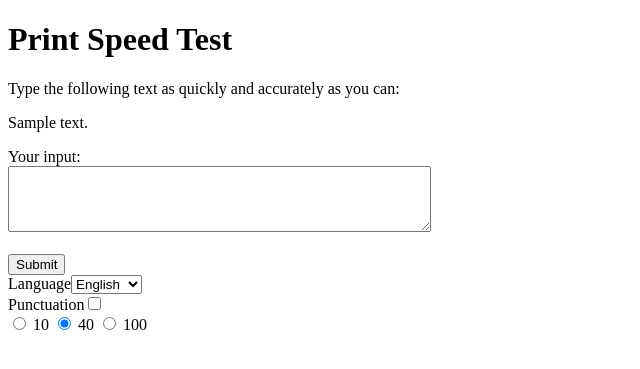
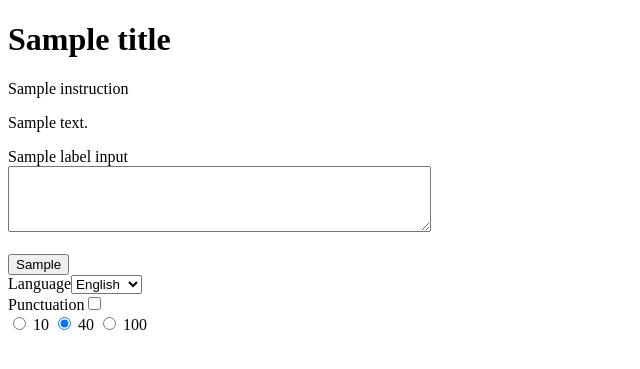
Before and after one commit to RinaRam/TypingSpeedTest, a Flask app: template templates/home.html in a window 1280 px wide. Shown: the top 369 px of the page, without its empty margins (0-640 px from the left). Run offline with Flask 3, Linux system fonts and the light colour scheme; the template is opened without the code that fills it: values that come from a table or form of the project are taken from there, most other values are stand-ins (such as "Sample title", 1, 10 or a date in 2020).

Commit message:
Реализация перевода, первая версия.

```diff
--- a/app.py
+++ b/app.py
@@ -2,13 +2,17 @@ from flask import Flask, render_template, request
 from googletrans import Translator
 import re
 import requests
-from flask_wtf import Form
+from flask_wtf import FlaskForm
 from wtforms import SelectField, BooleanField, RadioField
+import os
+from flask_babel import Babel, gettext as _
+
+SECRET_KEY = os.urandom(32)
+
 
 curr_language = 'en'
 words_count = 40
 punctuation = False
-
 
 def generate_text(language, words_count, punct):
     url = "https://fish-text.ru/get?&number=8"
@@ -28,20 +32,30 @@ def generate_text(language, words_count, punct):
     return test_text
 
 
+def get_locale():
+    translations = [str(translation) for translation in babel.list_translations()]
+    return request.accept_languages.best_match(translations)
+
 app = Flask(__name__)
+app.config['SECRET_KEY'] = SECRET_KEY
+#app.config['BABEL_DEFAULT_LOCALE'] = 'ru'
+babel = Babel(app)
+babel.init_app(app, locale_selector=get_locale)
 
-
-class Buttons(Form):
-    language = SelectField('Language',
+class Buttons(FlaskForm):
+    language = SelectField(_('Language'),
                            choices=[('en', 'English'), ('ru', 'Russian')],
                            default='en')
-    punct = BooleanField('Punctuation', default=False)
-    word = RadioField('Word Count',
+    punct = BooleanField(_('Punctuation'), default=False)
+    word = RadioField(_('Word Count'),
                       choices=[(10, 10), (40, 40), (100, 100)],
                       default=40)
 
 
 @app.route('/', methods=['GET', 'POST'])
+
+
+
 def home():
     global curr_language, punctuation, words_count
     if request.method == 'POST':
@@ -57,6 +71,10 @@ def home():
             words_count = new_word_cnt
             test_text = generate_text(curr_language, words_count, punctuation)
             return render_template('home.html',
+                                   title=_("Print Speed Test"),
+                                   instruction=_("Type the following text as quickly and accurately as you can:"),
+                                   label_input = _("Your input:"),
+                                   submit_button = _("Submit"),
                                    test_text=test_text,
                                    buttons=buttons)
 
@@ -69,7 +87,13 @@ def home():
         buttons = Buttons(request.form)
         test_text = generate_text(curr_language, words_count, punctuation)
 
-    return render_template('home.html', test_text=test_text, buttons=buttons)
+        return render_template('home.html',
+                                title=_("Print Speed Test"),
+                                instruction=_("Type the following text as quickly and accurately as you can:"),
+                                label_input = _("Your input:"),
+                                submit_button = _("Submit"),
+                                test_text=test_text,
+                                buttons=buttons)
 
 
 def calculate_result(test_text, user_text):
@@ -79,6 +103,5 @@ def calculate_result(test_text, user_text):
     accuracy = len(correct_words) / len(test_words) * 100
     return accuracy
 
-
 if __name__ == '__main__':
     app.run(debug=True)
--- /dev/null
+++ b/babel.cfg
@@ -0,0 +1,4 @@
+[python: **.py]
+
+[webassets: **/static/**.js]
+[webassets: **/static/**.css]
--- a/templates/home.html
+++ b/templates/home.html
@@ -1,7 +1,7 @@
 <!DOCTYPE html>
 <html>
 <head>
-	<title>Print Speed Test</title>
+	<title>{{ title }}</title>
 	<style>
 		.highlight {
 			background-color: #c8f7c5;
@@ -12,13 +12,13 @@
 	</style>
 </head>
 <body>
-	<h1>Print Speed Test</h1>
-	<p>Type the following text as quickly and accurately as you can:</p>
+	<h1>{{ title }}</h1>
+	<p>{{ instruction }}</p>
 	<p>{{ test_text }}</p>
 	<form method="POST" action="/">
-		<label for="user_text">Your input:</label><br>
+		<label for="user_text">{{ label_input }}</label><br>
 		<textarea id="user_text" name="user_text" rows="4" cols="50"></textarea><br><br>
-		<input type="submit" value="Submit">
+		<input type="submit" value="{{ submit_button }}">
 	</form>
 	<form method="POST" action="/">
 		{{ buttons.language.label }}{{ buttons.language(**{"onchange":"this.form.submit()"}) }}
```
Also changed, not shown: translations/ru/LC_MESSAGES/messages.po (added), 1 other file.
